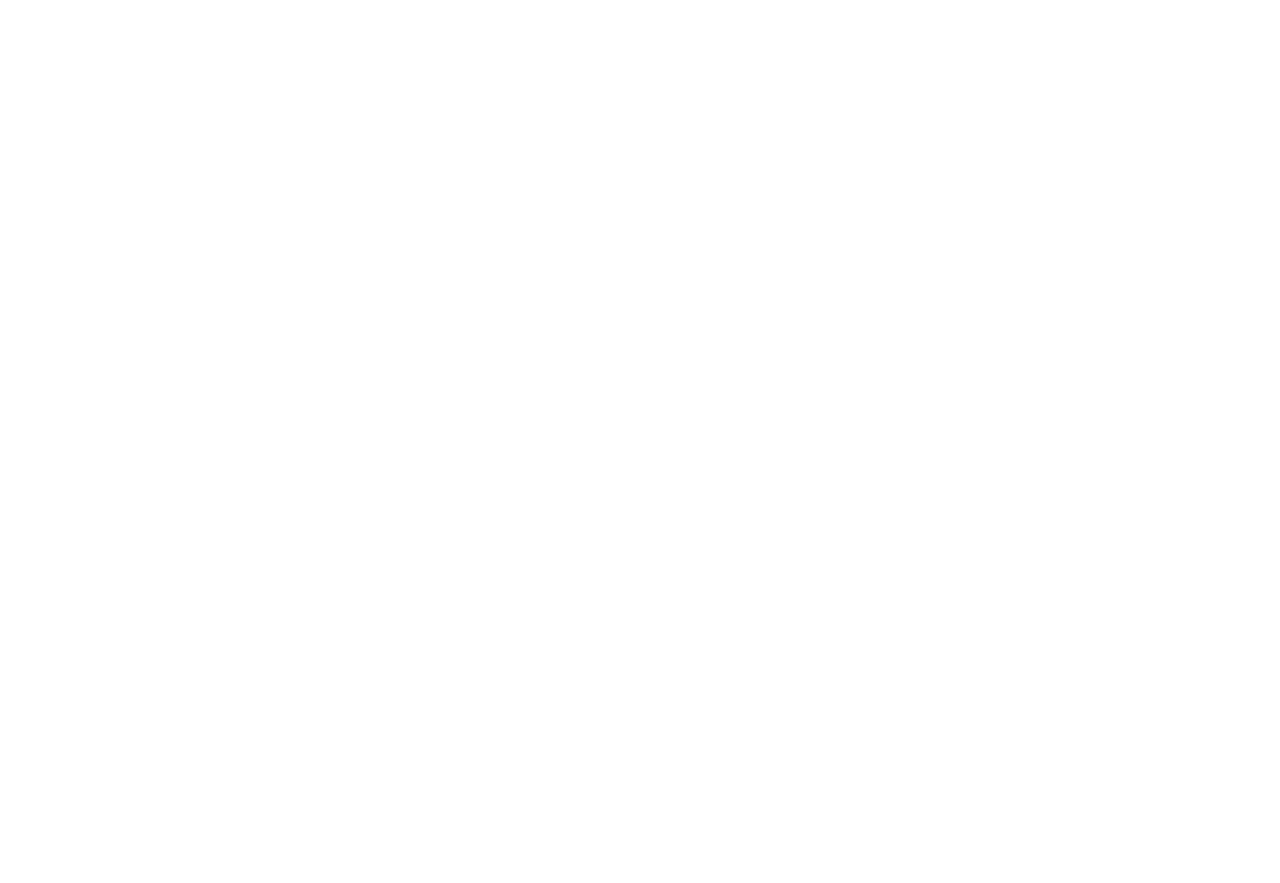
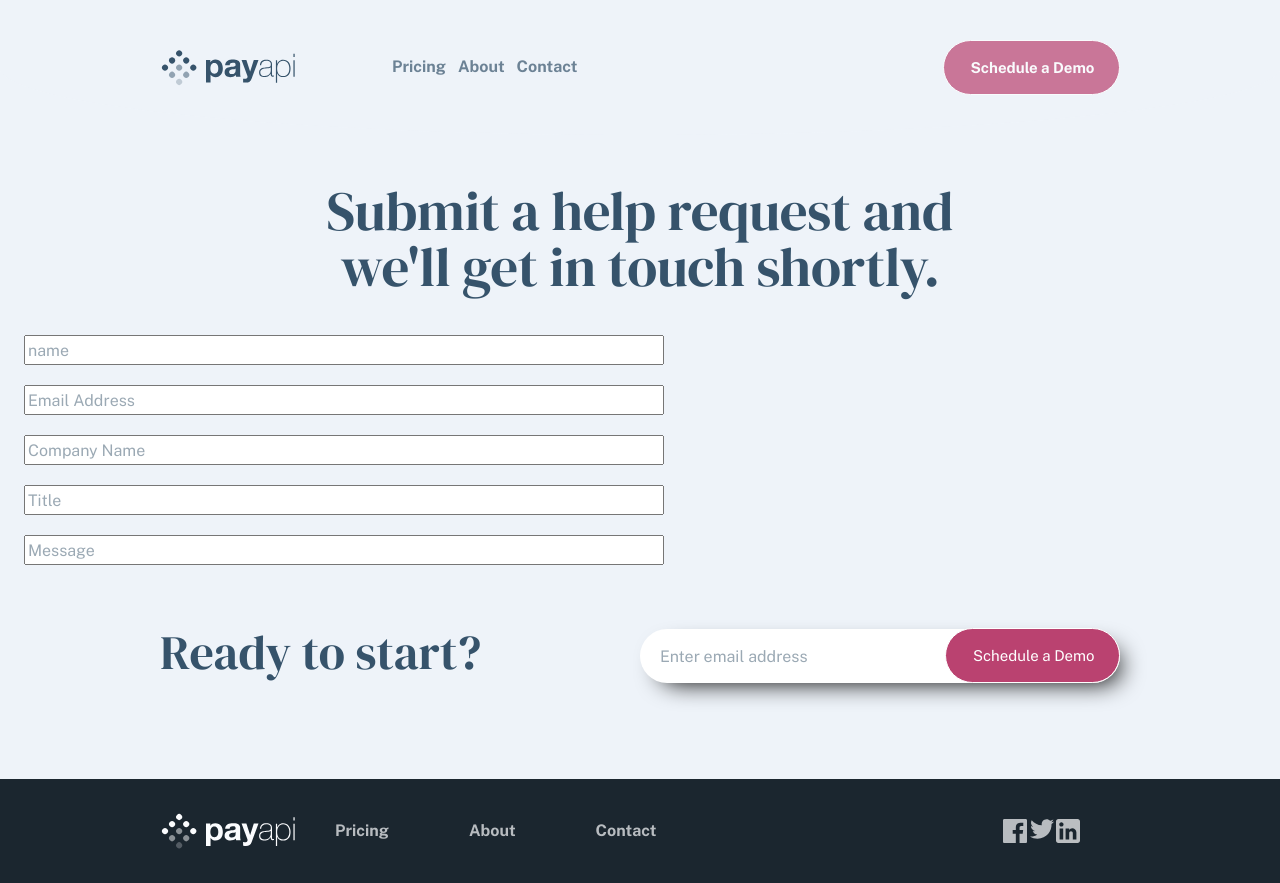
Before and after one commit to DarisB1/payapi-multi-page-website, a plain HTML site: page pages/contact.html in a window 1280 px wide. Before the commit the page ends 800 px from the top, so only its background shows below. Drawn offline with nearby package versions, Linux system fonts and the light colour scheme; a web font is replaced by a local one.

Commit message:
feat(app): problème réglé

```diff
--- a/css/about.css
+++ b/css/about.css
@@ -137,8 +137,12 @@ hgroup {
     hgroup {
         display: flex;
         flex-direction: row;
-        width: 80%;
+        width: 50%;
         margin: auto;
         justify-content: space-between;
     }
+
+    .div-about-ul{
+        margin: 3rem 10rem;
+    }
 }
--- /dev/null
+++ b/css/contact.css
@@ -0,0 +1,10 @@
+.h1-contact {
+    width: 80%;
+    text-align: center;
+    margin: auto;
+}
+
+.form-contact {
+    margin: 2.5rem 1.5rem;
+    gap: 20px;
+}
--- a/css/pricing.css
+++ b/css/pricing.css
@@ -5,7 +5,7 @@ h1 {
 
 article {
     margin-bottom: 80px;
-    display: flex;
+    display: grid;
     grid-template-columns: 1fr;
     grid-template-rows: 1fr 1fr 1fr;
 }
@@ -79,7 +79,7 @@ li {
     }
     article {
         grid-template-columns: 1fr 1fr 1fr;
-        grid-template-rows: 1fr 1fr 1fr;
+        grid-template-rows: 1fr;
     }
 }
 
@@ -93,6 +93,7 @@ li {
     article {
         align-items: center;
         justify-content: center;
+        margin: 0 10rem;
     }
 
     .sec-pricing {
--- a/pages/contact.html
+++ b/pages/contact.html
@@ -0,0 +1,76 @@
+<!DOCTYPE html>
+<html lang="en">
+<head>
+    <meta charset="UTF-8">
+    <meta name="viewport" content="width=device-width, initial-scale=1.0">
+    <link rel="stylesheet" href="../css/normalize.css" />
+    <link rel="stylesheet" href="../css/reset.css" />
+    <link rel="stylesheet" href="../css/main.css" />
+    <link rel="stylesheet" href="../css/components/button.css" />
+    <link rel="stylesheet" href="../css/components/form.css" />
+    <link rel="stylesheet" href="../css/components/checkbox.css" />
+    <link rel="stylesheet" href="../css/home.css" />
+    <link rel="stylesheet" href="../css/contact.css" />
+    <title>contact</title>
+</head>
+<body>
+    <header>
+        <img src="../assets/LOGOBASE.svg" alt="logo de base" />
+        <img
+            class="menu-burger"
+            src="../assets/MENUBURGER.svg"
+            alt="menu burger"
+        />
+        <nav>
+            <ul>
+                <li><a href="./pricing.html">Pricing</a></li>
+                <li><a href="./about.html">About</a></li>
+                <li><a href="./contact.html">Contact</a></li>
+            </ul>
+            <a href="./contact.html" class="primary-normal-state-light">Schedule a Demo</a>
+        </nav>
+    </header>
+    <main>
+        <h1 class="h1-contact">Submit a help request and we'll get in touch shortly.</h1>
+        <form class="form-contact" action="get">
+                <input type="text" name="name" id="name" placeholder="name">
+                <input type="email" name="email" id="Email Address" placeholder="Email Address">
+                <input type="text" name="Company Name" id="Company Name" placeholder="Company Name">
+                <input type="text" name="Title" id="Title" placeholder="Title">
+                <input type="text" name="message" id="Message" placeholder="Message">
+        </form>
+        <section class="sec-démo">
+            <h2 class="h2-démo">Ready to start?</h2>
+            <form class="last-form" action="get">
+                <input
+                    class="input-mail"
+                    type="email"
+                    placeholder="Enter email address"
+                />
+                <input
+                    id="input-btn"
+                    class="primary-normal-state-light"
+                    type="submit"
+                    value="Schedule a Demo"
+                />
+            </form>
+        </section>
+    </main>
+    <footer>
+        <div class="div-footer-img">
+            <img src="../assets/LOGOBASEFOOTER.svg" alt="logo de base" />
+            <div class="lien-pages-footer">
+                <a class="a-footer" href="pages/pricing.html">Pricing</a>
+                <a class="a-footer" href="pages/about.html">About</a>
+                <a class="a-footer" href="pages/contact.html">Contact</a>
+            </div>
+        </div>
+
+        <div class="div-lien-footer">
+            <a href=""><img src="../assets/FACEBOOK.svg" alt="facebook" /></a>
+            <a href=""><img src="../assets/TWITTER.svg" alt="twitter" /></a>
+            <a href=""><img src="../assets/LINKEDIN.svg" alt="linkedin" /></a>
+        </div>
+    </footer>
+</body>
+</html>
```
Also changed, not shown: pages/about.html (+1 -1 lines), pages/pricing.html (+1 -1 lines).
